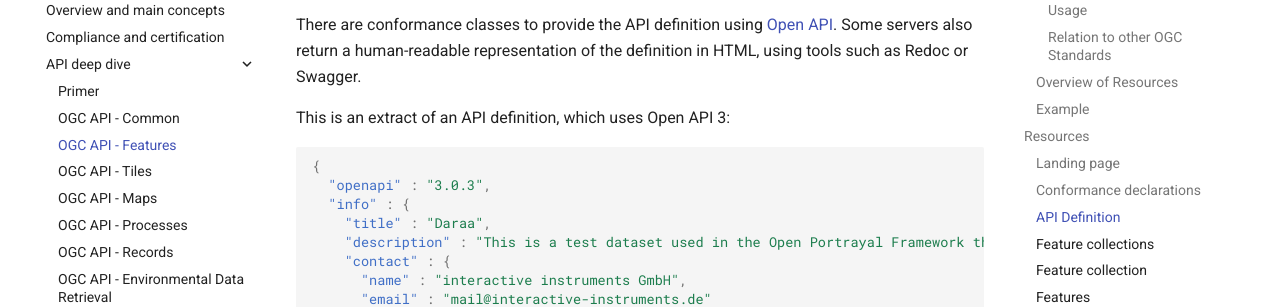
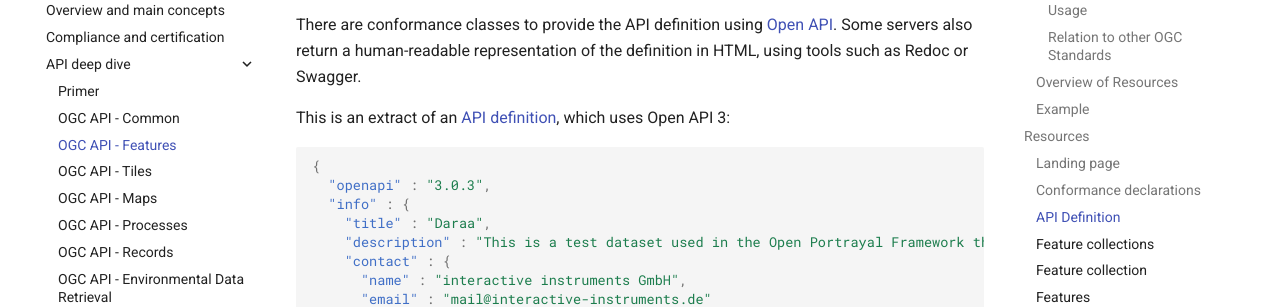
Before and after one commit to opengeospatial/ogcapi-workshop, an MkDocs documentation site: the page built from workshop/content/docs/api-deep-dive/features.md, in a window 1280 px wide and 900 px high, scrolled down 5810 px. Shown: the part 152-459 px from the top of the window. Built offline with MkDocs 1.6.1 and Material for MkDocs 9.7.7, drawn with Linux system fonts in a browser that asks for light colours; comment, search, counter and statistics services are not loaded; part of the change alters nothing that is shown.

````diff
--- a/workshop/content/docs/api-deep-dive/features.md
+++ b/workshop/content/docs/api-deep-dive/features.md
@@ -288,7 +288,7 @@ The API definition describes the capabilities of the server. It can be used by d
 
 There are conformance classes to provide the API definition using [Open API](https://ogcapi-workshop.ogc.org/overview-and-main-concepts/#openapi). Some servers also return a human-readable representation of the definition in HTML, using tools such as Redoc or Swagger.
 
-This is an extract of an API definition, which uses Open API 3:
+This is an extract of an [API definition](https://demo.ldproxy.net/daraa/api?f=json), which uses Open API 3:
 
 ```json
 {
````
